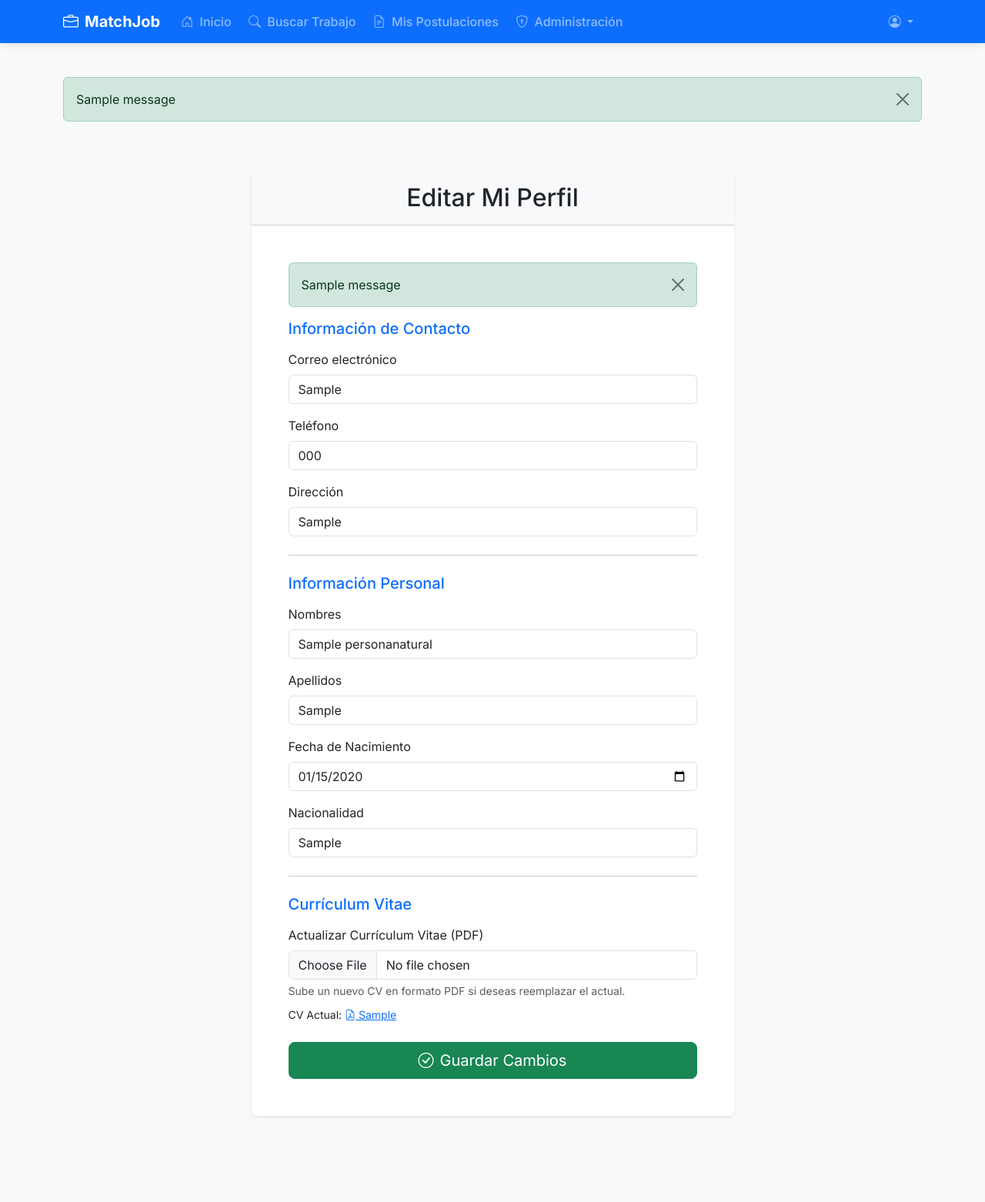
After one commit to EironDeuS/MatchJob, a Django app: page /perfil/editar/ in a window 1280 px wide. The commit adds this page. Shown: the whole page at 77% size. Run offline with Django 5.2, Linux system fonts and the light colour scheme; a user stored in the database is signed in; tables that the repository leaves empty hold one stand-in row (values such as "Sample post"); one stand-in notice (Sample message) is shown.

Commit message:
editar perfil
editar perfil

```diff
--- a/gestionOfertas/forms.py
+++ b/gestionOfertas/forms.py
@@ -5,6 +5,11 @@ from django import forms
 from .models import Usuario, PersonaNatural, Empresa, Valoracion # Importa tus modelos
 from django.contrib.auth.forms import AuthenticationForm
 from django.core.exceptions import ValidationError # Para validación personalizada
+from django import forms
+from django.utils.translation import gettext_lazy as _
+from .models import OfertaTrabajo, Categoria
+from django.core.exceptions import ValidationError
+from django.utils import timezone
 
 # --- LoginForm (Sin cambios, parece correcto para login con RUT) ---
 class LoginForm(AuthenticationForm):
@@ -172,11 +177,7 @@ class UsuarioChangeForm(forms.ModelForm):
 
      # def clean_password(self): ... # Ya no es necesario
 
-from django import forms
-from django.utils.translation import gettext_lazy as _
-from .models import OfertaTrabajo, Categoria
-from django.core.exceptions import ValidationError
-from django.utils import timezone
+
 
 
 class OfertaTrabajoForm(forms.ModelForm):
@@ -245,7 +246,50 @@ class OfertaTrabajoForm(forms.ModelForm):
         return instance
 
 
+class EditarPerfilPersonaForm(forms.Form):
+    # Campos del Modelo Usuario (ejemplos)
+    correo = forms.EmailField(
+        label="Correo electrónico",
+        required=True,
+        widget=forms.EmailInput(attrs={'class': 'form-control'})
+    )
+    telefono = forms.CharField(
+        label="Teléfono",
+        max_length=20,
+        required=False, # O True si es obligatorio
+        widget=forms.TextInput(attrs={'class': 'form-control'})
+    )
+    direccion = forms.CharField(
+        label="Dirección",
+        max_length=255,
+        required=False, # O True si es obligatorio
+        widget=forms.TextInput(attrs={'class': 'form-control'})
+    )
 
+    # Campos del Modelo PersonaNatural (ejemplos)
+    nombres = forms.CharField(label="Nombres", max_length=100, required=True, widget=forms.TextInput(attrs={'class': 'form-control'}))
+    apellidos = forms.CharField(label="Apellidos", max_length=100, required=True, widget=forms.TextInput(attrs={'class': 'form-control'}))
+    fecha_nacimiento = forms.DateField(label="Fecha de Nacimiento", required=False, widget=forms.DateInput(format='%Y-%m-%d', attrs={'type': 'date', 'class': 'form-control'}))
+    nacionalidad = forms.CharField(label="Nacionalidad", max_length=50, required=False, widget=forms.TextInput(attrs={'class': 'form-control'}))
+
+    # --- Campo para actualizar CV ---
+    cv_archivo = forms.FileField(
+        label="Actualizar Currículum Vitae (PDF)",
+        required=False, # IMPORTANTE: No es obligatorio subir uno nuevo cada vez que editan
+        help_text="Sube un nuevo CV en formato PDF si deseas reemplazar el actual.",
+        widget=forms.ClearableFileInput(attrs={'class':'form-control', 'accept': '.pdf'})
+    )
+
+    def clean_cv_archivo(self):
+        # Reutiliza validaciones si es necesario (PDF, tamaño)
+        archivo = self.cleaned_data.get('cv_archivo')
+        if archivo:
+            if not archivo.name.lower().endswith('.pdf'):
+                raise forms.ValidationError("Solo se permiten archivos PDF.")
+            MAX_SIZE_MB = 5
+            if archivo.size > MAX_SIZE_MB * 1024 * 1024:
+                raise forms.ValidationError(f"El archivo no puede superar los {MAX_SIZE_MB}MB.")
+        return archivo
 
 class ValoracionForm(forms.ModelForm):
     class Meta:
--- /dev/null
+++ b/gestionOfertas/templates/gestionOfertas/editar_perfil.html
@@ -0,0 +1,113 @@
+{% extends 'gestionOfertas/base.html' %}
+{% load static %}
+
+{% block title %}Editar Perfil - MatchJob{% endblock %}
+
+{% block content %}
+<div class="container py-5">
+  <div class="row justify-content-center">
+    <div class="col-md-8 col-lg-7">
+      <div class="card border-0 shadow-sm">
+        <div class="card-header bg-light py-3">
+          <h2 class="text-center mb-0">Editar Mi Perfil</h2>
+        </div>
+        <div class="card-body p-4 p-md-5">
+          {% if messages %}
+            {% for message in messages %}
+              <div class="alert alert-{% if message.tags %}{{ message.tags }}{% else %}info{% endif %} alert-dismissible fade show" role="alert">
+                {{ message }}
+                <button type="button" class="btn-close" data-bs-dismiss="alert" aria-label="Close"></button>
+              </div>
+            {% endfor %}
+          {% endif %}
+
+          <form method="post" enctype="multipart/form-data"> {# ¡No olvides enctype! #}
+            {% csrf_token %}
+
+            <h5 class="text-primary mb-3">Información de Contacto</h5>
+            {# Renderiza campos de Usuario, puedes usar form.as_p o manualmente #}
+            <div class="mb-3">
+              <label for="{{ form.correo.id_for_label }}" class="form-label">{{ form.correo.label }}</label>
+              {{ form.correo.errors }}
+              {{ form.correo }}
+            </div>
+             <div class="mb-3">
+              <label for="{{ form.telefono.id_for_label }}" class="form-label">{{ form.telefono.label }}</label>
+              {{ form.telefono.errors }}
+              {{ form.telefono }}
+            </div>
+             <div class="mb-3">
+              <label for="{{ form.direccion.id_for_label }}" class="form-label">{{ form.direccion.label }}</label>
+              {{ form.direccion.errors }}
+              {{ form.direccion }}
+            </div>
+
+            <hr class="my-4">
+
+            <h5 class="text-primary mb-3">Información Personal</h5>
+            {# Renderiza campos de PersonaNatural #}
+             <div class="mb-3">
+              <label for="{{ form.nombres.id_for_label }}" class="form-label">{{ form.nombres.label }}</label>
+              {{ form.nombres.errors }}
+              {{ form.nombres }}
+            </div>
+             <div class="mb-3">
+              <label for="{{ form.apellidos.id_for_label }}" class="form-label">{{ form.apellidos.label }}</label>
+              {{ form.apellidos.errors }}
+              {{ form.apellidos }}
+            </div>
+             <div class="mb-3">
+              <label for="{{ form.fecha_nacimiento.id_for_label }}" class="form-label">{{ form.fecha_nacimiento.label }}</label>
+              {{ form.fecha_nacimiento.errors }}
+              {{ form.fecha_nacimiento }}
+            </div>
+             <div class="mb-3">
+              <label for="{{ form.nacionalidad.id_for_label }}" class="form-label">{{ form.nacionalidad.label }}</label>
+              {{ form.nacionalidad.errors }}
+              {{ form.nacionalidad }}
+            </div>
+
+             <hr class="my-4">
+
+             <h5 class="text-primary mb-3">Currículum Vitae</h5>
+             <div class="mb-3">
+               <label for="{{ form.cv_archivo.id_for_label }}" class="form-label">{{ form.cv_archivo.label }}</label>
+               {# El widget ClearableFileInput mostrará el archivo actual y la opción de borrar/cambiar #}
+               {{ form.cv_archivo.errors }}
+               {{ form.cv_archivo }}
+               {% if form.cv_archivo.help_text %}
+                 <div class="form-text text-muted">{{ form.cv_archivo.help_text }}</div>
+               {% endif %}
+
+               {# Opcional: Mostrar enlace al CV actual si existe #}
+               {% if cv_actual %}
+                 <p class="mt-2 mb-0">
+                   <small>CV Actual:
+                     <a href="{{ cv_actual.url }}" target="_blank" title="Ver CV actual">
+                       <i class="bi bi-file-earmark-pdf"></i> {{ cv_actual.name|cut:"cvs/" }} {# Muestra nombre sin la carpeta 'cvs/' #}
+                     </a>
+                   </small>
+                 </p>
+               {% else %}
+                 <p class="mt-2 mb-0"><small>No has subido un CV aún.</small></p>
+               {% endif %}
+             </div>
+
+
+            <div class="d-grid mt-4">
+              <button type="submit" class="btn btn-success btn-lg py-2">
+                <i class="bi bi-check-circle me-2"></i>Guardar Cambios
+              </button>
+            </div>
+
+          </form>
+        </div>
+      </div>
+    </div>
+  </div>
+</div>
+{% endblock %}
+
+{% block js %}
+{# Puedes añadir JS aquí si necesitas lógica extra en el frontend #}
+{% endblock %}
--- a/gestionOfertas/urls.py
+++ b/gestionOfertas/urls.py
@@ -14,6 +14,7 @@ urlpatterns = [
     path('demo-valoracion/', views.demo_valoracion, name='demo_valoracion'),
     path('valorar/<int:postulacion_id>/', views.valorar_postulacion, name='valorar_postulacion'),
     path('perfil/<int:usuario_id>/valoraciones/', views.historial_valoraciones, name='historial_valoraciones'),
+    path('perfil/editar/', views.editar_perfil, name='editar_perfil'),
     # path('ofertas/<int:pk>/editar/', views.editar_oferta, name='editar_oferta'),
     # path('ofertas/<int:pk>/', views.detalle_oferta, name='detalle_oferta'),
     # path('ofertas/', views.listar_ofertas, name='listar_ofertas'),
--- a/gestionOfertas/views.py
+++ b/gestionOfertas/views.py
@@ -8,12 +8,11 @@ from django.contrib.auth.models import User
 from django.urls import reverse
 from django.contrib import messages
 from django.contrib.auth import authenticate, login, logout # logout añadido por si acaso
-from .forms import LoginForm, OfertaTrabajoForm, RegistroForm, ValoracionForm # Usar el nuevo RegistroForm
-from .models import Usuario, PersonaNatural, Empresa, OfertaTrabajo, Categoria,Postulacion, Valoracion
+from .forms import LoginForm, OfertaTrabajoForm, RegistroForm, ValoracionForm, EditarPerfilPersonaForm
+from .models import Usuario, PersonaNatural, Empresa, OfertaTrabajo, Categoria,Postulacion, Valoracion, CV
 from django.contrib.auth.decorators import login_required
 from django.utils.translation import gettext_lazy as _
 from django.db.models import Q
-from .models import CV
 
 # --- Vista iniciar_sesion (Sin cambios, parece correcta) ---
 def iniciar_sesion(request):
@@ -207,10 +206,7 @@ def crear_oferta(request):
 
     return render(request, 'gestionOfertas/crear_oferta.html', contexto)
 
-from django.contrib.auth.decorators import login_required
-from django.db.models import Q
-from django.shortcuts import render
-from .models import OfertaTrabajo, Postulacion     # ajusta el import según tu app
+ # ajusta el import según tu app
 
 @login_required
 def mi_perfil(request):
@@ -246,6 +242,102 @@ def mi_perfil(request):
 
     return render(request, 'gestionOfertas/miperfil.html', context)
 
+@login_required # Asegura que solo usuarios logueados accedan
+def editar_perfil(request):
+    # Asumimos que solo las personas naturales pueden editar este perfil específico
+    # Puedes añadir lógica para redirigir a empresas a otro form/view
+    if request.user.tipo_usuario != 'persona':
+        messages.error(request, "Esta sección es solo para personas naturales.")
+        return redirect('inicio') # O a donde corresponda
+
+    # Obtener perfil PersonaNatural asociado al usuario logueado
+    # Usamos get_object_or_404 para manejar el caso raro de que no exista
+    perfil = get_object_or_404(PersonaNatural, usuario=request.user)
+    # Obtener o crear el objeto CV asociado (por si nunca subió uno)
+    cv_obj, created = CV.objects.get_or_create(persona=perfil)
+
+    if request.method == 'POST':
+        # Pasar instance=perfil podría funcionar si usaras ModelForm,
+        # pero con forms.Form, procesamos manualmente. Pasamos request.FILES.
+        form = EditarPerfilPersonaForm(request.POST, request.FILES)
+        if form.is_valid():
+            # Actualizar datos del Usuario
+            request.user.correo = form.cleaned_data['correo']
+            request.user.telefono = form.cleaned_data.get('telefono')
+            request.user.direccion = form.cleaned_data.get('direccion')
+            request.user.save()
+
+            # Actualizar datos del Perfil PersonaNatural
+            perfil.nombres = form.cleaned_data['nombres']
+            perfil.apellidos = form.cleaned_data['apellidos']
+            perfil.fecha_nacimiento = form.cleaned_data.get('fecha_nacimiento')
+            perfil.nacionalidad = form.cleaned_data.get('nacionalidad')
+            perfil.save()
+
+            # --- Procesar actualización de CV ---
+            nuevo_cv_archivo = form.cleaned_data.get('cv_archivo')
+            if nuevo_cv_archivo:
+                # 1. Borrar el archivo antiguo de GCS (si existe)
+                if cv_obj.archivo_cv:
+                    try:
+                        # save=False evita guardar el modelo solo por borrar el archivo
+                        cv_obj.archivo_cv.delete(save=False)
+                        print(f"DEBUG: Archivo CV antiguo borrado de GCS: {cv_obj.archivo_cv.name}")
+                    except Exception as e:
+                         print(f"DEBUG: Error al intentar borrar CV antiguo: {e}")
+                         messages.warning(request, "No se pudo borrar el CV anterior del almacenamiento, pero se intentará subir el nuevo.")
+
+
+                # 2. Asignar el nuevo archivo al campo
+                cv_obj.archivo_cv = nuevo_cv_archivo
+
+                # 3. Guardar el objeto CV (esto subirá el nuevo archivo a GCS y usará tu función de renombrar)
+                try:
+                    cv_obj.save()
+                    print(f"DEBUG: Nuevo CV guardado: {cv_obj.archivo_cv.name}")
+                    messages.success(request, 'Tu CV ha sido actualizado exitosamente.')
+                except Exception as e:
+                    print(f"DEBUG: Error al guardar/subir nuevo CV: {e}")
+                    messages.error(request, f'Hubo un error al guardar el nuevo CV: {e}')
+            # ------------------------------------
+            elif 'cv_archivo-clear' in request.POST:
+                 # Si el usuario marcó el checkbox "clear" del ClearableFileInput
+                 if cv_obj.archivo_cv:
+                    try:
+                        cv_obj.archivo_cv.delete(save=True) # save=True aquí para guardar el campo vacío
+                        print("DEBUG: CV existente eliminado por petición del usuario.")
+                        messages.info(request, 'Tu CV ha sido eliminado.')
+                    except Exception as e:
+                        print(f"DEBUG: Error al eliminar CV existente: {e}")
+                        messages.error(request, f'Hubo un error al eliminar el CV: {e}')
+
+
+            if not nuevo_cv_archivo and 'cv_archivo-clear' not in request.POST :
+                 messages.success(request, 'Tu perfil ha sido actualizado exitosamente.')
+
+            return redirect('editar_perfil') # Redirige a la misma página para ver cambios
+
+        else: # Formulario no válido
+             print(f"DEBUG: Errores del formulario Editar Perfil: {form.errors.as_json()}")
+             messages.error(request, 'Por favor corrige los errores en el formulario.')
+
+    else: # Método GET <--- AQUÍ DENTRO
+        initial_data = {
+            'correo': request.user.correo,
+            'telefono': request.user.telefono,
+            'direccion': request.user.direccion,
+            'nombres': perfil.nombres,
+            'apellidos': perfil.apellidos,
+            'fecha_nacimiento': perfil.fecha_nacimiento,
+            'nacionalidad': perfil.nacionalidad,
+        }
+        form = EditarPerfilPersonaForm(initial=initial_data)
+
+        context = {
+            'form': form,
+            'cv_actual': cv_obj.archivo_cv
+        }
+        return render(request, 'gestionOfertas/editar_perfil.html', context)
 
 def base(request):
     return render(request, 'gestionOfertas/base.html')
```
Also changed, not shown: gestionOfertas/templates/gestionOfertas/miperfil.html (+4 -4 lines).
